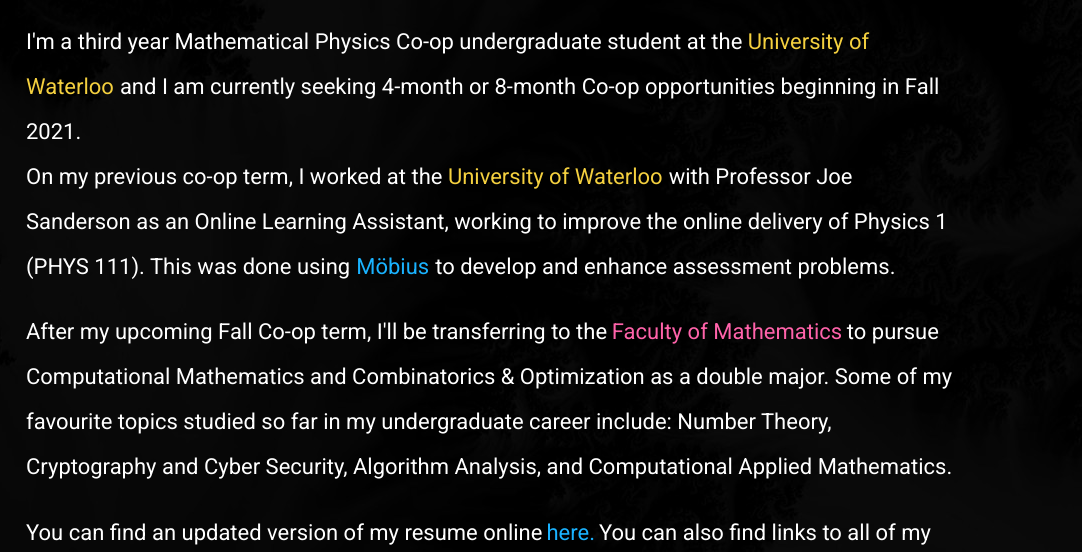
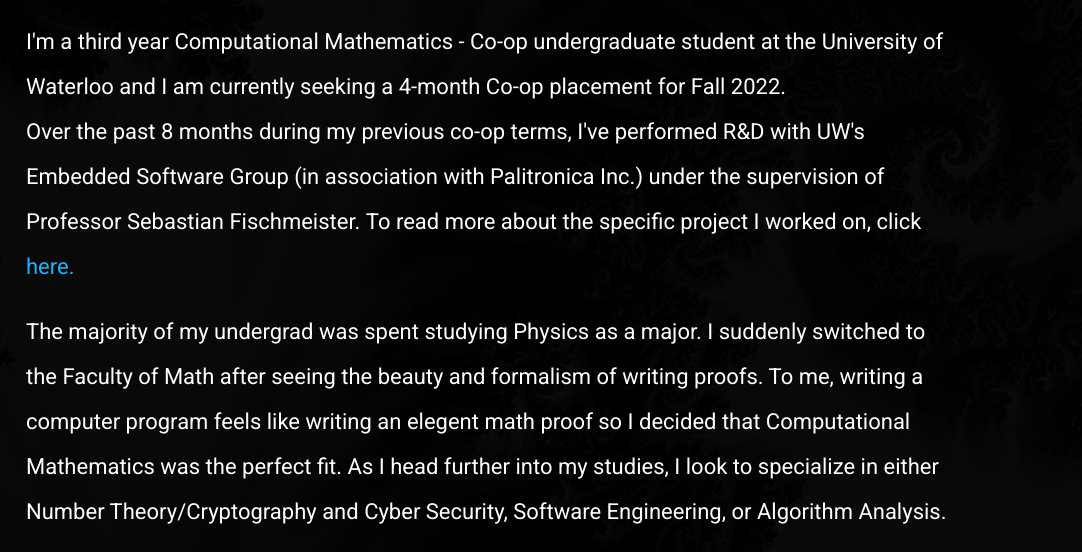
Before and after one commit to sebpalmerio/website, a plain HTML site: page index.html in a window 1280 px wide. Shown: the part 360-912 px from the top of the page, 198-1280 px from the left. Drawn offline with Linux system fonts and the light colour scheme.

Commit message:
jan22 update

```diff
--- a/index.html
+++ b/index.html
@@ -18,22 +18,18 @@
           <p id="pop">Hello! I'm </p><p id="pop" style="color: #1AB3FF">Sebestien Palmerio.</p>
         </h1>
         <h2>
-          <p>I'm a third year Mathematical Physics Co-op undergraduate student at the </p>
-          <p style="color: #F4D03F">University of Waterloo</p>
-          <p>and I am currently seeking 4-month or 8-month Co-op opportunities beginning in Fall 2021.</p> <br>
-          <p>On my previous co-op term, I worked at the </p>
-          <p style="color: #F4D03F">University of Waterloo</p>
-          <p>with Professor Joe Sanderson as an Online Learning Assistant, working to improve the online delivery of Physics 1 (PHYS 111).
-              This was done using</p>
-          <a href="https://www.digitaled.com/mobius" style="color: #1AB3FF" alt="Mobius Link" target="_blank">M&oumlbius</a>
-          <p>to develop and enhance assessment problems.</p>
+          <p>I'm a third year Computational Mathematics - Co-op undergraduate student at the University of Waterloo and I am currently
+             seeking a 4-month Co-op placement for Fall 2022.</p> <br>
+          <p>Over the past 8 months during my previous co-op terms, I've performed R&D with UW's Embedded Software Group (in association
+             with Palitronica Inc.) under the supervision of Professor Sebastian Fischmeister. </p>
+          <p>To read more about the specific project I worked on, click</p>
+          <a href="https://www.palitronica.com/products/palisade" style="color: #1AB3FF" alt="Palitronica Link" target="_blank">here.</a> <br>
         </h2>
         <h3>
-          <p>After my upcoming Fall Co-op term, I'll be transferring to the</p>
-          <p style="color: #ff63aa">Faculty of Mathematics</p>
-          <p> to pursue Computational Mathematics and Combinatorics & Optimization as a double major. Some of my favourite topics studied so far
-              in my undergraduate career include: Number Theory, Cryptography and Cyber Security, Algorithm Analysis, and
-              Computational Applied Mathematics.</p>
+          <p>The majority of my undergrad was spent studying Physics as a major. I suddenly switched to the Faculty of Math after seeing the
+             beauty and formalism of writing proofs. To me, writing a computer program feels like writing an elegent math proof so I decided
+             that Computational Mathematics was the perfect fit. As I head further into my studies, I look to specialize in either
+              Number Theory/Cryptography and Cyber Security, Software Engineering, or Algorithm Analysis.</p>
         </h3>
         <h4>
           <p>You can find an updated version of my resume online</p>
@@ -56,9 +52,9 @@
       </div>
       <div class="footer"></div>
       <div class="container">
-        <p id="pop">I can be contacted by email via </p>
+        <p>I can be contacted by email via </p>
         <a id="pop" style="color: #1AB3FF" href="mailto:sl3palme@uwaterloo.ca">sl3palme@uwaterloo.ca</a>
-        <p id="pop"> or by phone via </p>
+        <p> or by phone via </p>
         <a id="pop" style="color: #1AB3FF" href="tel:705-391-8652">705-391-8652.</p>
       </div>
     </body>
```
